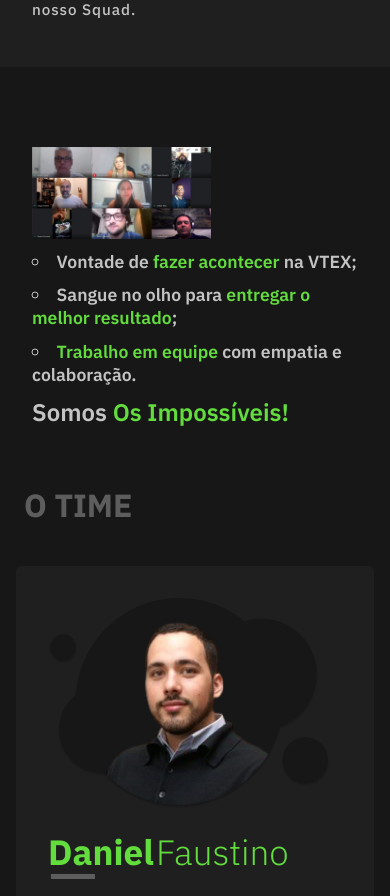
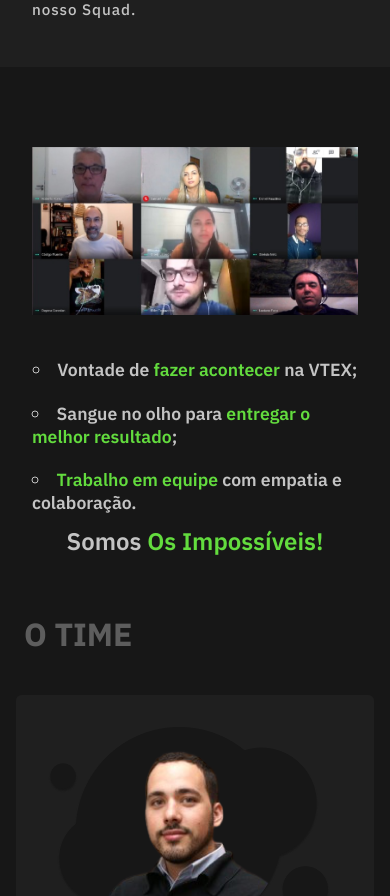
Before and after one commit to sineto/gogama.now.sh, a React (Create React App) app: page / in a window 390 px wide. Shown: the part 1305-2201 px from the top of the page. Built offline with nearby package versions, Linux system fonts and the light colour scheme.

Commit message:
style: update responsiveness on team section

```diff
--- a/src/components/Team/index.js
+++ b/src/components/Team/index.js
@@ -8,6 +8,7 @@ import { FaLinkedinIn, FaGithub } from 'react-icons/fa';
 import {
   Container,
   Squad,
+  SquadTopics,
   TextH1,
   Cards,
   Card,
@@ -214,14 +215,14 @@ const Team = () => {
     <Container>
       <Squad>
         <img src='/images/avatars/squad-meeting.png' />
-        <div>
+        <SquadTopics>
           <ul>
             <li>Vontade de <span>fazer acontecer</span> na VTEX;</li>
             <li>Sangue no olho para <span>entregar o melhor resultado</span>;</li>
             <li><span>Trabalho em equipe</span> com empatia e colaboração.</li>
           </ul>
           <p>Somos <span>Os Impossíveis!</span></p>
-        </div>
+        </SquadTopics>
       </Squad>
       <TextH1>O TIME</TextH1>
       <Cards>
--- a/src/components/Team/style.js
+++ b/src/components/Team/style.js
@@ -40,6 +40,29 @@ export const Squad = styled.div`
         color: #63DC3E;
       }
     }
+  }
+
+  @media (max-width: 768px) {
+    justify-content: center;
+    align-items: center;
+    img {
+      max-width: 100%;
+      margin-bottom: 2rem;
+    }
+
+    ul {
+      display: flex;
+      flex-direction: column;
+      align-items: center;
+    }
+  }
+`;
+
+export const SquadTopics = styled.div`
+  display: flex;
+  flex-direction: column;
+  @media (max-width: 768px) {
+    align-items: center;
   }
 `;
 
```
